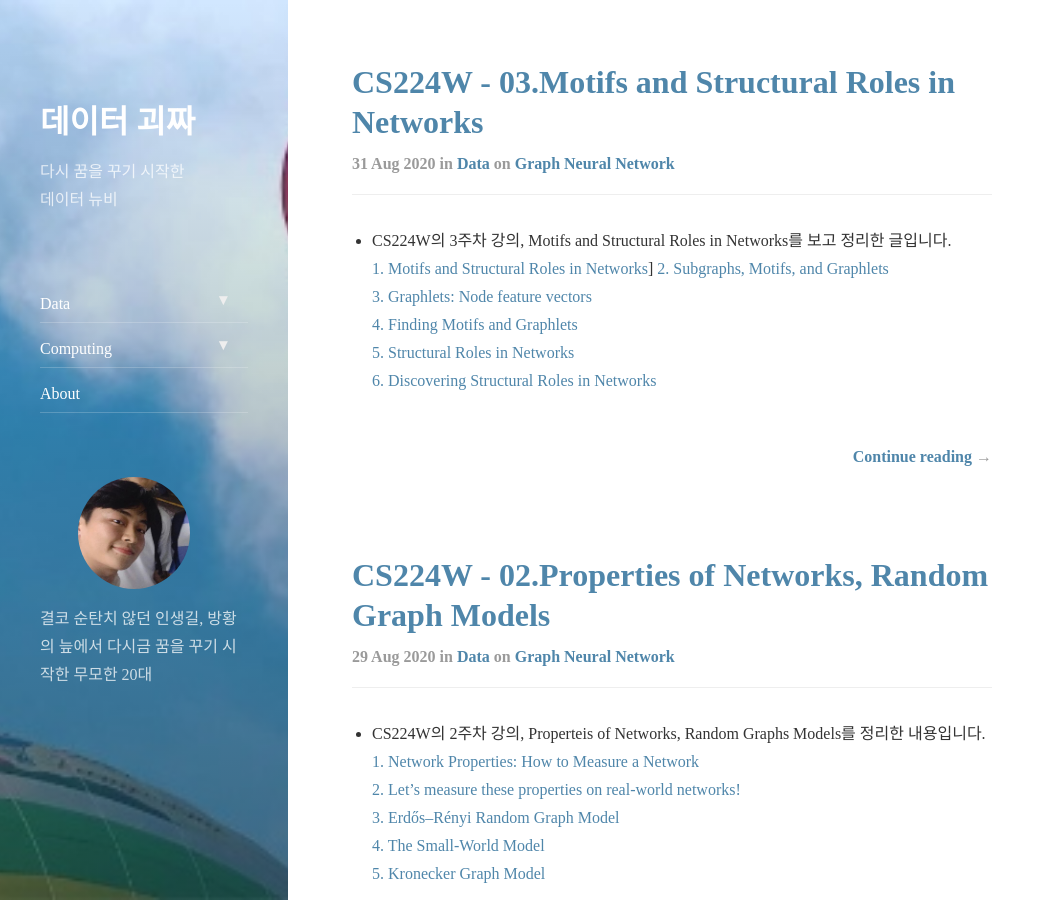
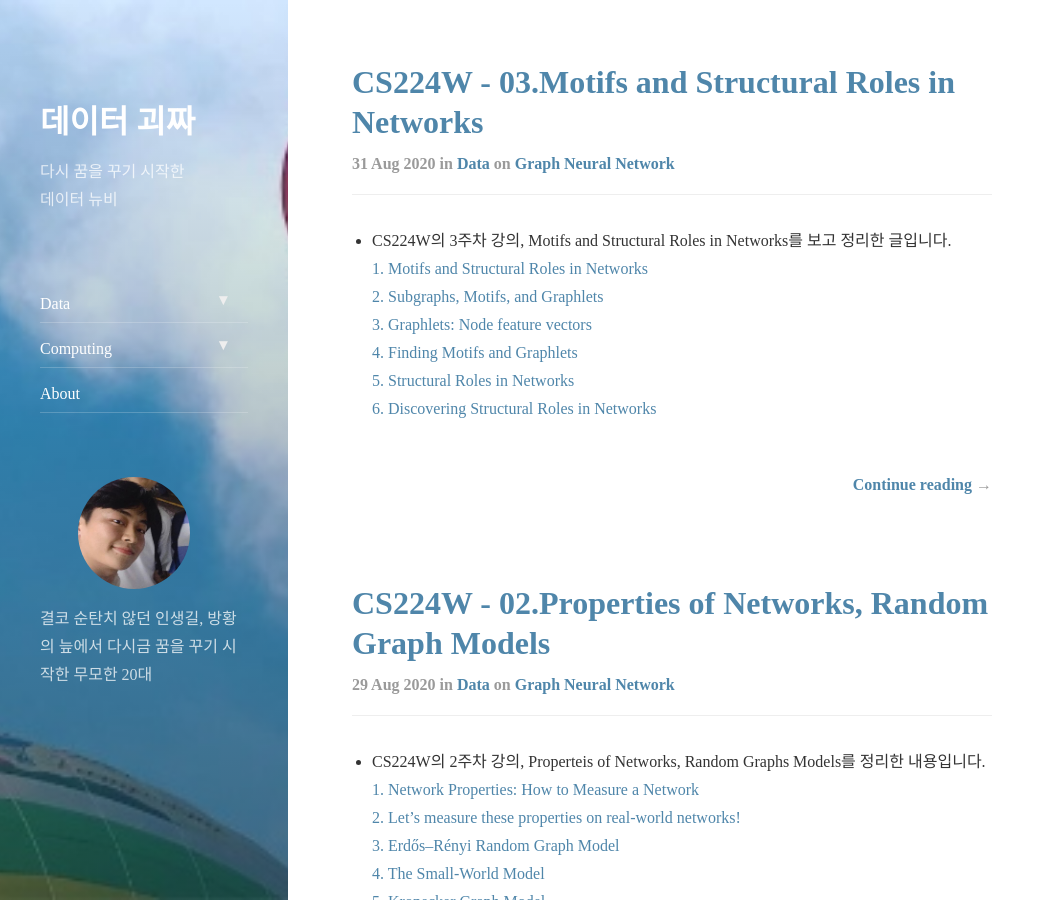
Before and after one commit to tryumanshow/data-weirdo.github.io, a Jekyll site: the page built from index.html, in a window 1280 px wide and 900 px high, scrolled down 355 px. Shown: the whole window, without its empty margins (0-1055 px from the left). Built offline with Jekyll 4.4.1, drawn with Linux system fonts in a browser that asks for light colours; nearby versions of some CDN libraries; the list of posts is cut into pages by our own code.

Commit message:
Update contents

```diff
--- a/_posts/2020-08-31-data-gnn-03.motifs.markdown
+++ b/_posts/2020-08-31-data-gnn-03.motifs.markdown
@@ -8,7 +8,7 @@ comments: true
 ---
 
 - CS224W의 3주차 강의, Motifs and Structural Roles in Networks를 보고 정리한 글입니다.
-  [1. Motifs and Structural Roles in Networks](#motifs-and-structural-roles-in-networks)]
+  [1. Motifs and Structural Roles in Networks](#motifs-and-structural-roles-in-networks)
   [2. Subgraphs, Motifs, and Graphlets](#subgraphs-motifs-and-graphlets)
   [3. Graphlets: Node feature vectors](#graphlets-node-feature-vectors)
   [4. Finding Motifs and Graphlets](#finding-motifs-and-graphlets)
```
